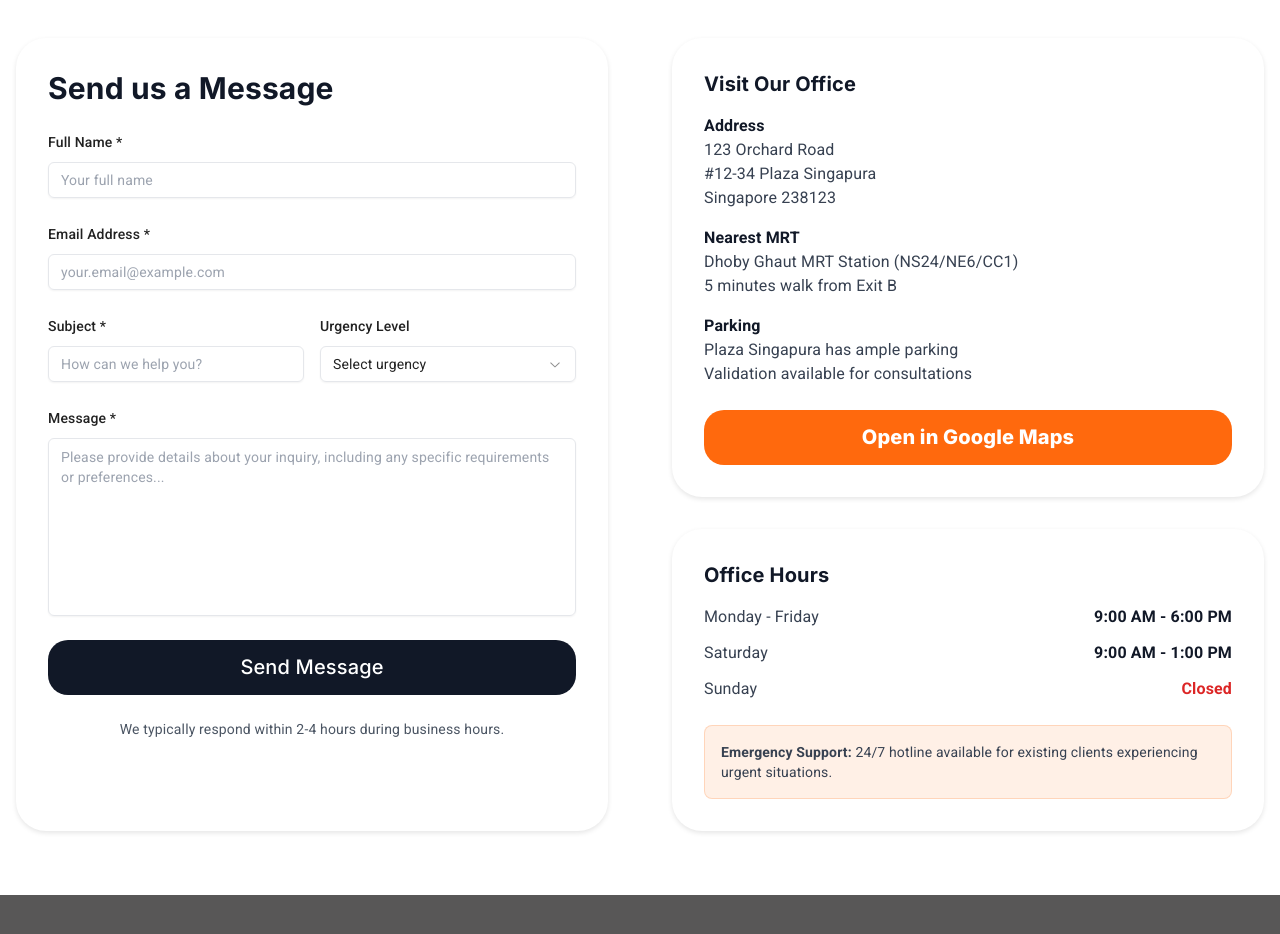
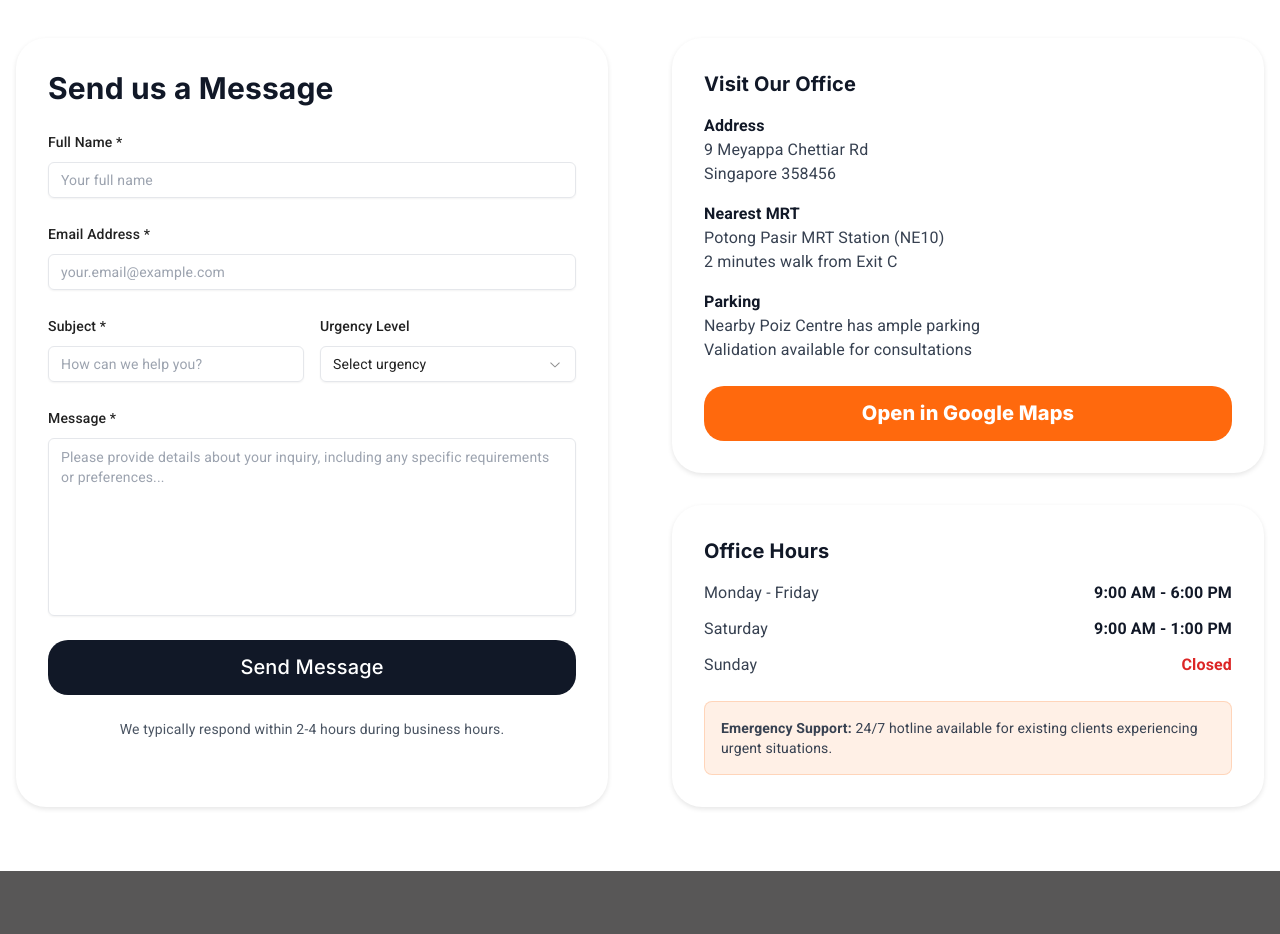
Before and after one commit to yikiat97/MaidCatalogue, a React (Vite) app in the folder maid-catalogue/: page /contact in a window 1280 px wide. Shown: the part 880-1814 px from the top of the page. Built offline with nearby package versions, Linux system fonts and the light colour scheme; no server answers.

Commit message:
fixed location address

```diff
--- a/maid-catalogue/src/pages/Contact/index.jsx
+++ b/maid-catalogue/src/pages/Contact/index.jsx
@@ -315,24 +315,24 @@ const ContactPage = () => {
                     <div>
                       <h4 className="font-semibold text-gray-900">Address</h4>
                       <p className="text-gray-700">
-                        123 Orchard Road<br />
-                        #12-34 Plaza Singapura<br />
-                        Singapore 238123
+                        9 Meyappa Chettiar Rd<br />
+                        Singapore 358456<br />
+
                       </p>
                     </div>
 
                     <div>
                       <h4 className="font-semibold text-gray-900">Nearest MRT</h4>
                       <p className="text-gray-700">
-                        Dhoby Ghaut MRT Station (NS24/NE6/CC1)<br />
-                        5 minutes walk from Exit B
+                        Potong Pasir MRT Station (NE10)<br />
+                        2 minutes walk from Exit C
                       </p>
                     </div>
 
                     <div>
                       <h4 className="font-semibold text-gray-900">Parking</h4>
                       <p className="text-gray-700">
-                        Plaza Singapura has ample parking<br />
+                        Nearby Poiz Centre has ample parking<br />
                         Validation available for consultations
                       </p>
                     </div>
```
